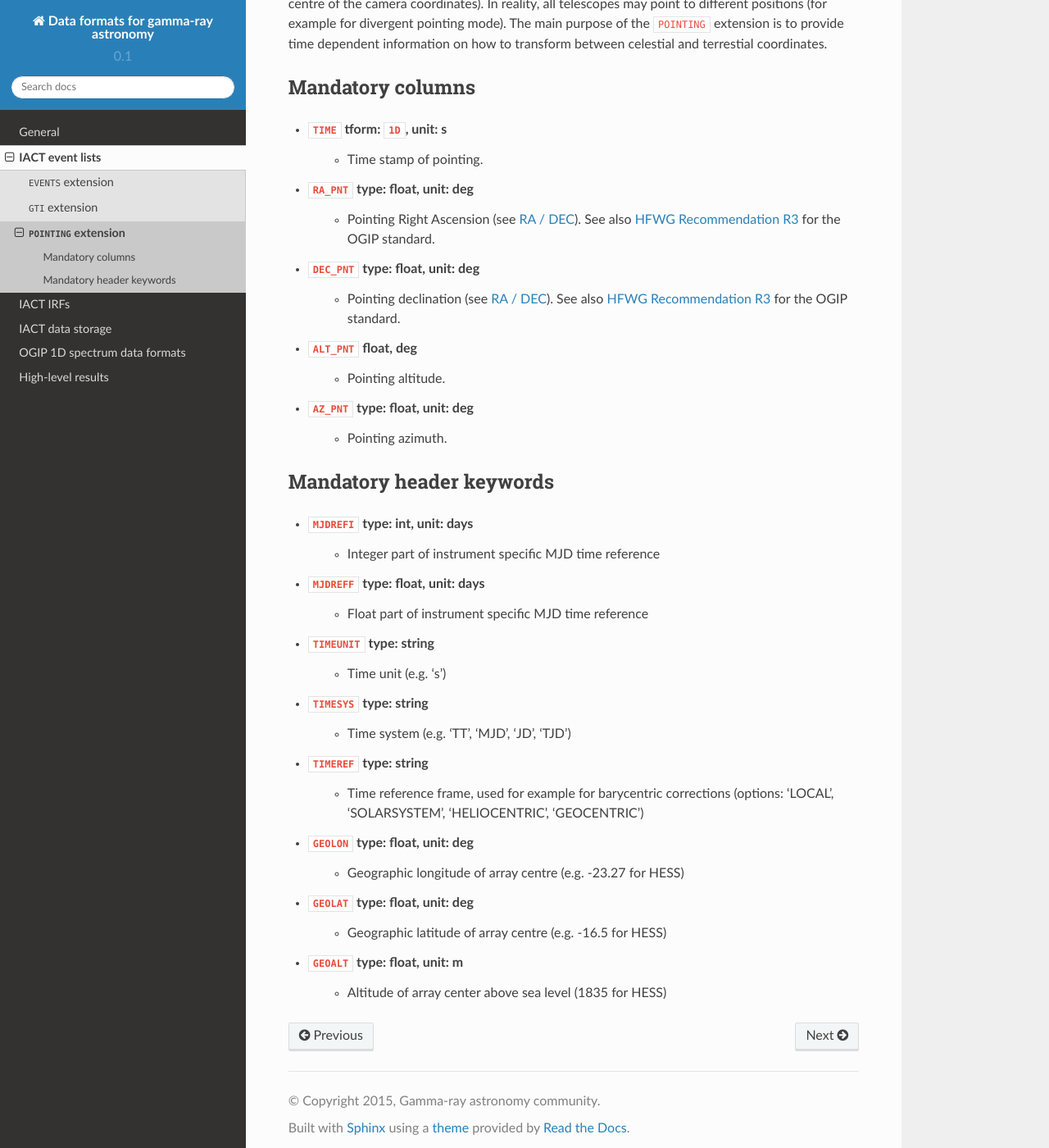
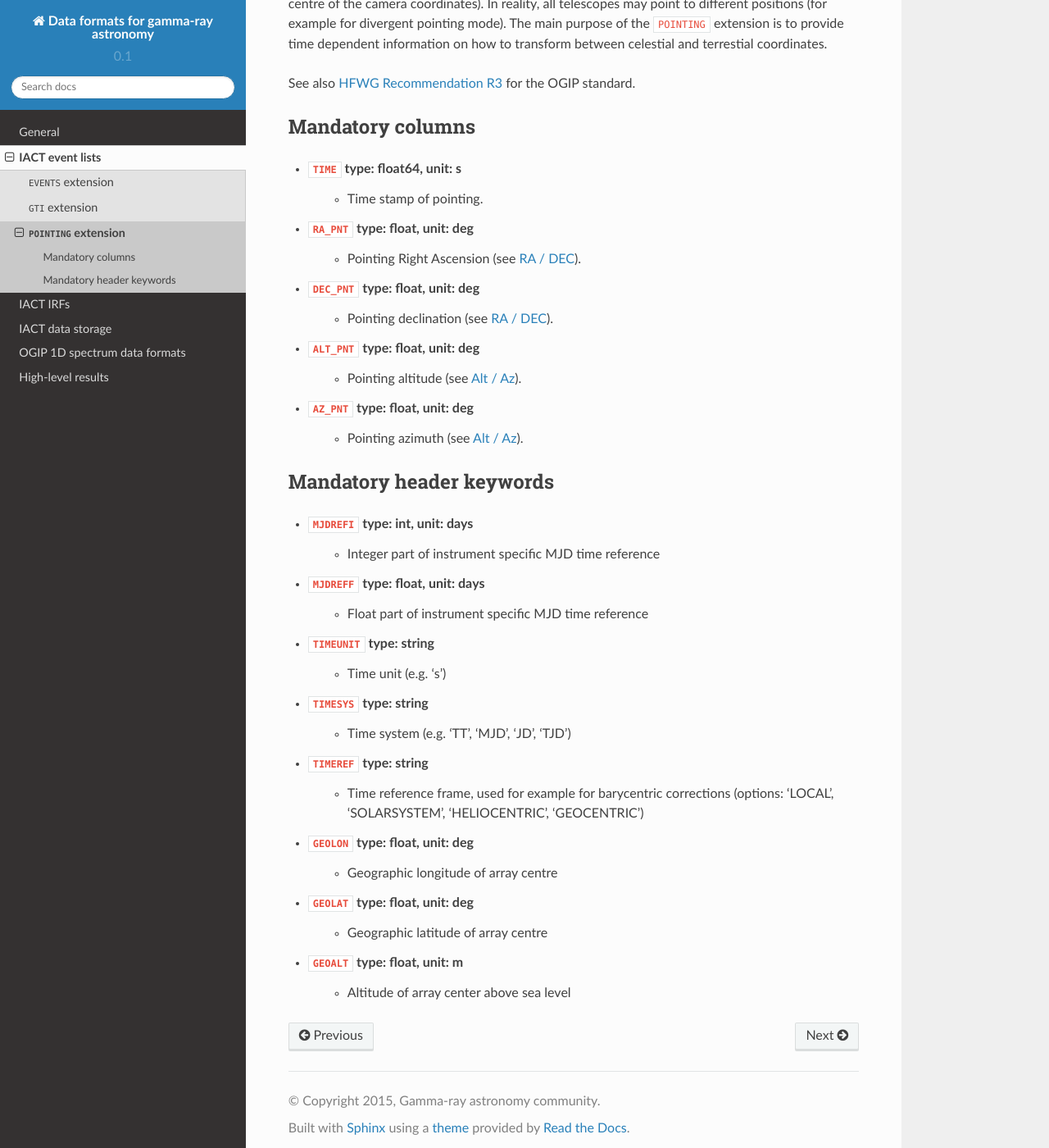
Before and after one commit to open-gamma-ray-astro/gamma-astro-data-formats, a Sphinx documentation site: the page built from source/events/pointing.rst, in a window 1280 px wide and 1400 px high, scrolled down 346 px. Shown: the whole window at 82% size. Built offline with Sphinx 7.4.7 and the Read the Docs theme 2.0.0, drawn with Linux system fonts in a browser that asks for light colours.

Commit message:
Minor cleanup of POINTING spec

```diff
--- a/source/events/pointing.rst
+++ b/source/events/pointing.rst
@@ -18,22 +18,21 @@ coordinates). In reality, all telescopes may point to different positions
 extension is to provide time dependent information on how to transform
 between celestial and terrestial coordinates.
 
+See also `HFWG Recommendation R3`_ for the OGIP standard.
 
 Mandatory columns
 -----------------
 
-* ``TIME`` tform: ``1D``, unit: s
+* ``TIME`` type: float64, unit: s
     * Time stamp of pointing.
 * ``RA_PNT`` type: float, unit: deg
     * Pointing Right Ascension (see :ref:`sky-coordinates-radec`).
-      See also `HFWG Recommendation R3`_ for the OGIP standard.
 * ``DEC_PNT`` type: float, unit: deg
     * Pointing declination (see :ref:`sky-coordinates-radec`).
-      See also `HFWG Recommendation R3`_ for the OGIP standard.
-* ``ALT_PNT`` float, deg
-    * Pointing altitude.
+* ``ALT_PNT`` type: float, unit: deg
+    * Pointing altitude (see :ref:`sky-coordinates-altaz`).
 * ``AZ_PNT`` type: float, unit: deg
-    * Pointing azimuth.
+    * Pointing azimuth  (see :ref:`sky-coordinates-altaz`).
 
 
 Mandatory header keywords
@@ -51,8 +50,8 @@ Mandatory header keywords
     * Time reference frame, used for example for barycentric corrections
       (options: 'LOCAL', 'SOLARSYSTEM', 'HELIOCENTRIC', 'GEOCENTRIC')
 * ``GEOLON`` type: float, unit: deg
-    * Geographic longitude of array centre (e.g. -23.27 for HESS)
+    * Geographic longitude of array centre
 * ``GEOLAT`` type: float, unit: deg
-    * Geographic latitude of array centre (e.g. -16.5 for HESS)
+    * Geographic latitude of array centre
 * ``GEOALT`` type: float, unit: m
-    * Altitude of array center above sea level (1835 for HESS)
+    * Altitude of array center above sea level
```
